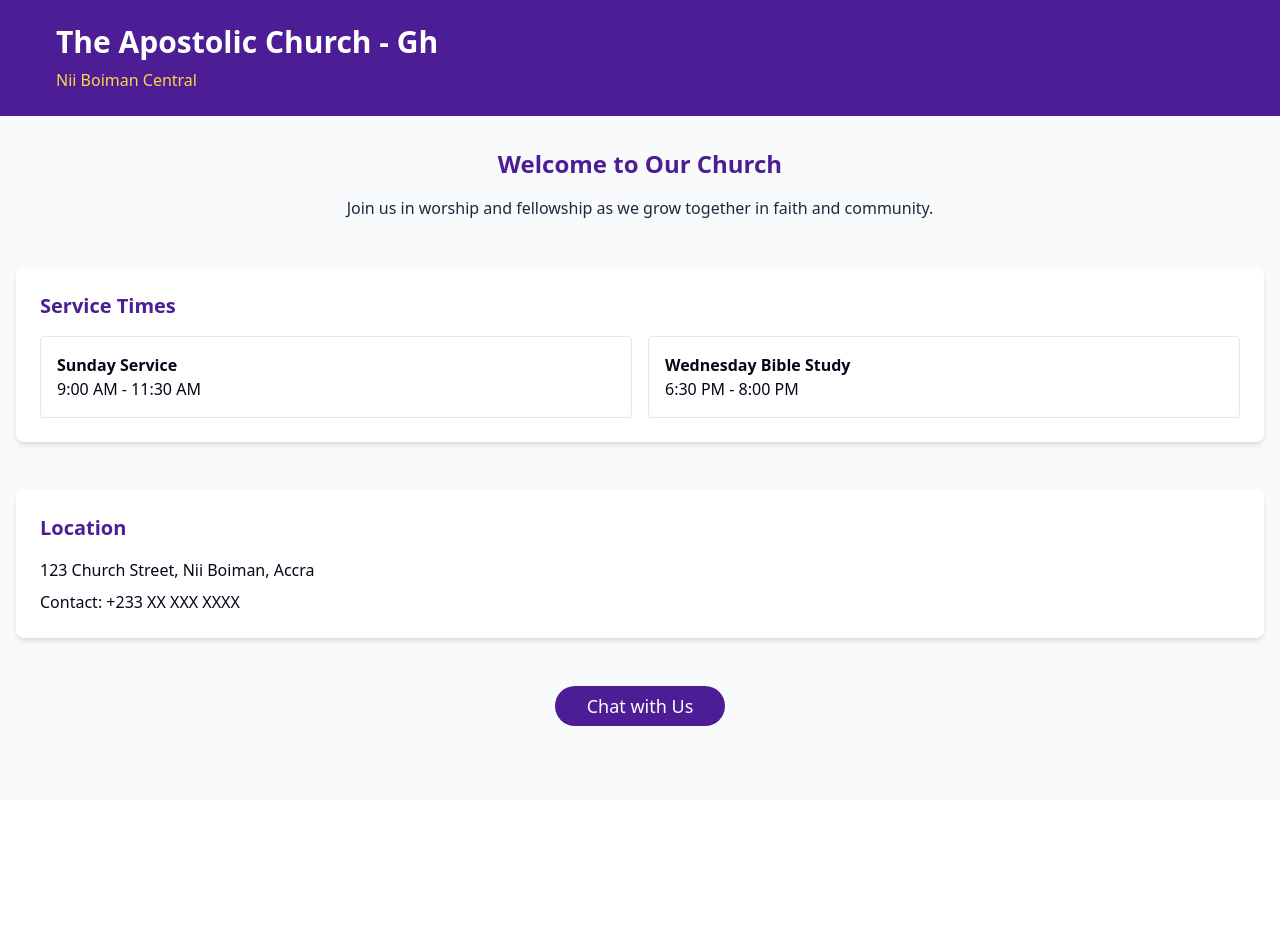
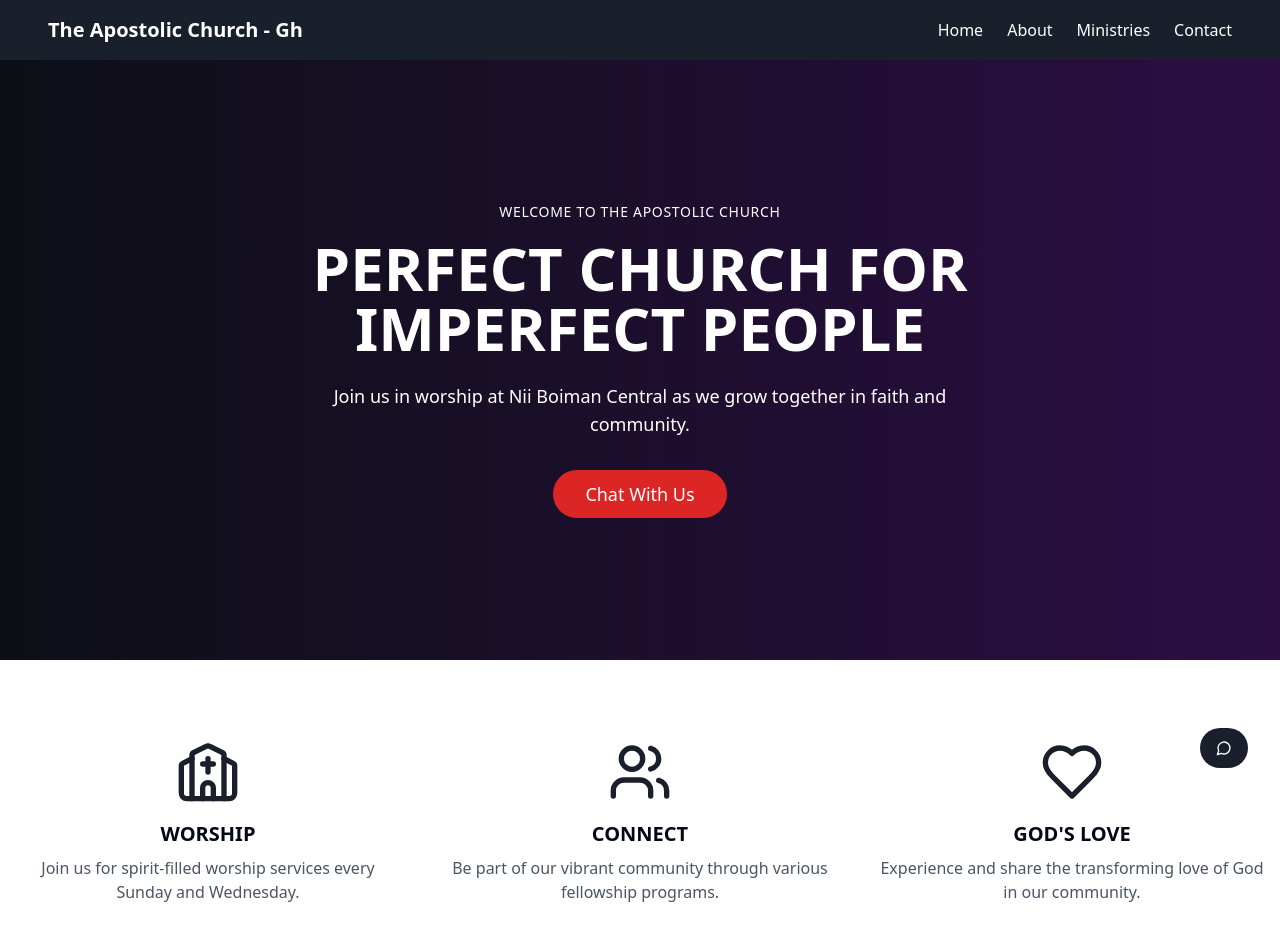
Before and after one commit to karhin20/church-website1, a React (Vite) app: page / in a window 1280 px wide. Shown: the top 940 px of the page. Before the commit the page ends 800 px from the top, so only its background shows below. Built offline with nearby package versions, Linux system fonts and the light colour scheme.

Commit message:
Update homepage UI template
Adjusted the homepage UI based on the provided template to enhance user experience and design consistency.
[skip gpt_engineer]

```diff
--- a/src/pages/Index.tsx
+++ b/src/pages/Index.tsx
@@ -1,58 +1,88 @@
 import { Button } from "@/components/ui/button";
 import { Link } from "react-router-dom";
+import { Church, Users, Heart, MessageCircle } from "lucide-react";
 
 const Index = () => {
   return (
-    <div className="min-h-screen bg-church-background">
-      {/* Header */}
-      <header className="bg-church-primary text-white p-6">
-        <div className="container mx-auto">
-          <h1 className="text-3xl font-bold">The Apostolic Church - Gh</h1>
-          <p className="text-church-secondary mt-2">Nii Boiman Central</p>
+    <div className="min-h-screen bg-white">
+      {/* Navigation */}
+      <nav className="bg-church-primary text-white p-4">
+        <div className="container mx-auto flex justify-between items-center">
+          <h1 className="text-xl font-bold">The Apostolic Church - Gh</h1>
+          <div className="space-x-6">
+            <a href="#" className="hover:text-church-secondary">Home</a>
+            <a href="#" className="hover:text-church-secondary">About</a>
+            <a href="#" className="hover:text-church-secondary">Ministries</a>
+            <a href="#" className="hover:text-church-secondary">Contact</a>
           </div>
-      </header>
+        </div>
+      </nav>
 
-      {/* Main Content */}
-      <main className="container mx-auto px-4 py-8">
-        {/* Welcome Section */}
-        <section className="mb-12 text-center">
-          <h2 className="text-2xl font-bold text-church-primary mb-4">Welcome to Our Church</h2>
-          <p className="text-church-text max-w-2xl mx-auto">
-            Join us in worship and fellowship as we grow together in faith and community.
+      {/* Hero Section */}
+      <section className="relative h-[600px] bg-gradient-to-r from-church-primary to-purple-900 text-white">
+        <div className="absolute inset-0 bg-black/50"></div>
+        <div className="relative container mx-auto h-full flex flex-col justify-center items-center text-center px-4">
+          <h2 className="text-sm uppercase tracking-wider mb-4">Welcome to The Apostolic Church</h2>
+          <h1 className="text-5xl md:text-6xl font-bold mb-6">
+            PERFECT CHURCH FOR<br />IMPERFECT PEOPLE
+          </h1>
+          <p className="max-w-2xl mb-8 text-lg">
+            Join us in worship at Nii Boiman Central as we grow together in faith and community.
           </p>
+          <Link to="/chat">
+            <Button className="bg-red-600 hover:bg-red-700 text-white px-8 py-6 text-lg rounded-full">
+              Chat With Us
+            </Button>
+          </Link>
+        </div>
       </section>
 
-        {/* Service Times */}
-        <section className="mb-12 bg-white p-6 rounded-lg shadow-md">
-          <h3 className="text-xl font-bold text-church-primary mb-4">Service Times</h3>
-          <div className="grid md:grid-cols-2 gap-4">
-            <div className="p-4 border rounded">
-              <h4 className="font-semibold">Sunday Service</h4>
-              <p>9:00 AM - 11:30 AM</p>
+      {/* Features Section */}
+      <section className="py-20 bg-white">
+        <div className="container mx-auto grid md:grid-cols-3 gap-12 px-4">
+          {/* Worship */}
+          <div className="text-center">
+            <div className="flex justify-center mb-4">
+              <Church className="w-16 h-16 text-church-primary" />
             </div>
-            <div className="p-4 border rounded">
-              <h4 className="font-semibold">Wednesday Bible Study</h4>
-              <p>6:30 PM - 8:00 PM</p>
+            <h3 className="text-xl font-bold mb-2">WORSHIP</h3>
+            <p className="text-gray-600">
+              Join us for spirit-filled worship services every Sunday and Wednesday.
+            </p>
+          </div>
+
+          {/* Connect */}
+          <div className="text-center">
+            <div className="flex justify-center mb-4">
+              <Users className="w-16 h-16 text-church-primary" />
+            </div>
+            <h3 className="text-xl font-bold mb-2">CONNECT</h3>
+            <p className="text-gray-600">
+              Be part of our vibrant community through various fellowship programs.
+            </p>
+          </div>
+
+          {/* God's Love */}
+          <div className="text-center">
+            <div className="flex justify-center mb-4">
+              <Heart className="w-16 h-16 text-church-primary" />
+            </div>
+            <h3 className="text-xl font-bold mb-2">GOD'S LOVE</h3>
+            <p className="text-gray-600">
+              Experience and share the transforming love of God in our community.
+            </p>
           </div>
         </div>
       </section>
 
-        {/* Location */}
-        <section className="mb-12 bg-white p-6 rounded-lg shadow-md">
-          <h3 className="text-xl font-bold text-church-primary mb-4">Location</h3>
-          <p>123 Church Street, Nii Boiman, Accra</p>
-          <p className="mt-2">Contact: +233 XX XXX XXXX</p>
-        </section>
-
-        {/* Chat Button */}
-        <div className="text-center mt-8">
+      {/* Chat Button (Fixed) */}
+      <div className="fixed bottom-8 right-8">
         <Link to="/chat">
-            <Button className="bg-church-primary hover:bg-church-primary/90 text-white px-8 py-4 rounded-full text-lg">
-              Chat with Us
+          <Button className="bg-church-primary hover:bg-church-primary/90 text-white rounded-full p-4">
+            <MessageCircle className="w-6 h-6" />
           </Button>
         </Link>
       </div>
-      </main>
     </div>
   );
 };
--- a/tailwind.config.ts
+++ b/tailwind.config.ts
@@ -25,7 +25,7 @@ export default {
         background: "hsl(var(--background))",
         foreground: "hsl(var(--foreground))",
         church: {
-          primary: "#4C1D95",
+          primary: "#1a1f2c",
           secondary: "#FCD34D",
           accent: "#DDD6FE",
           background: "#F8FAFC",
```
Lines whose indentation alone changed are shown as unchanged.
